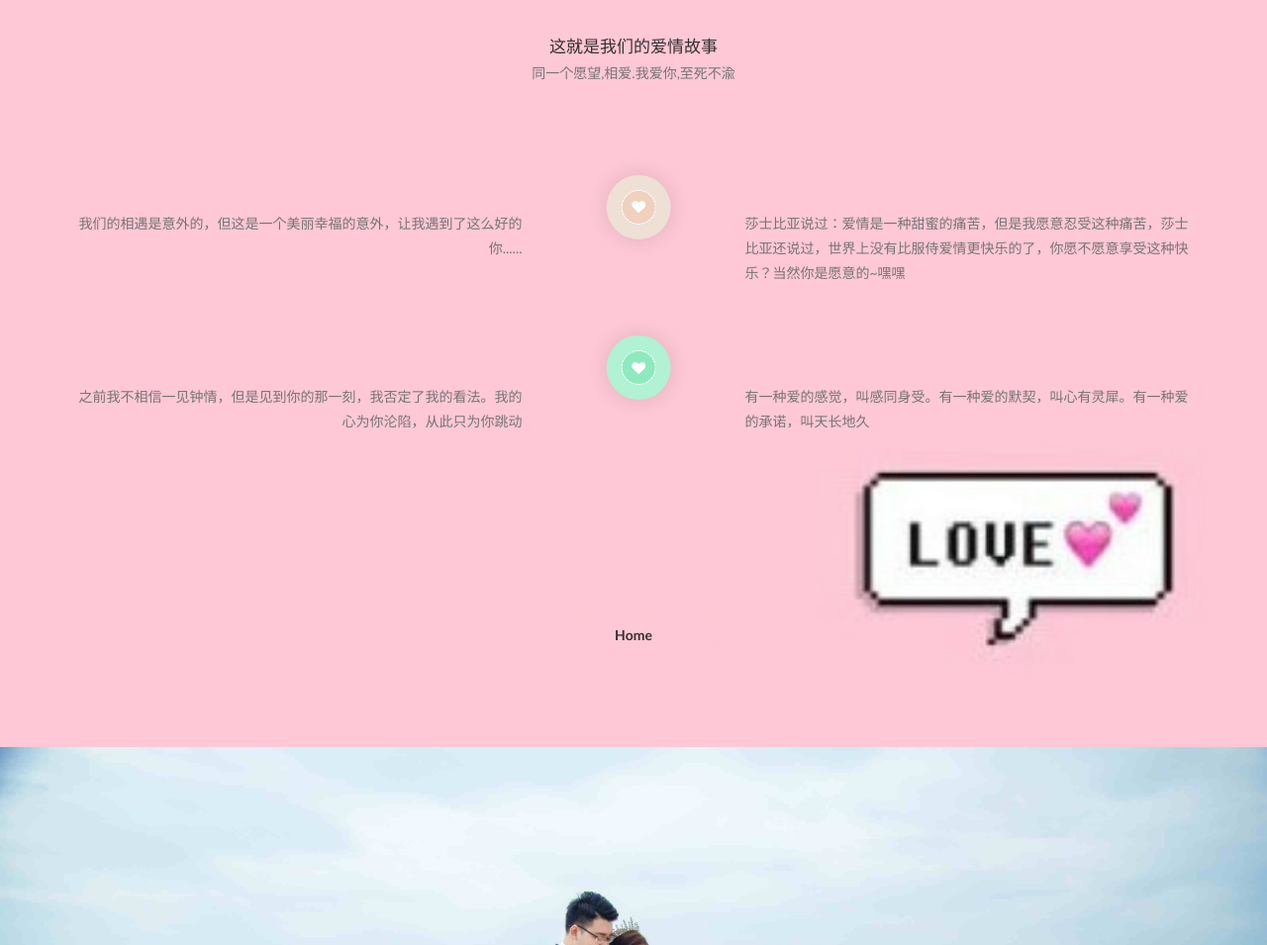
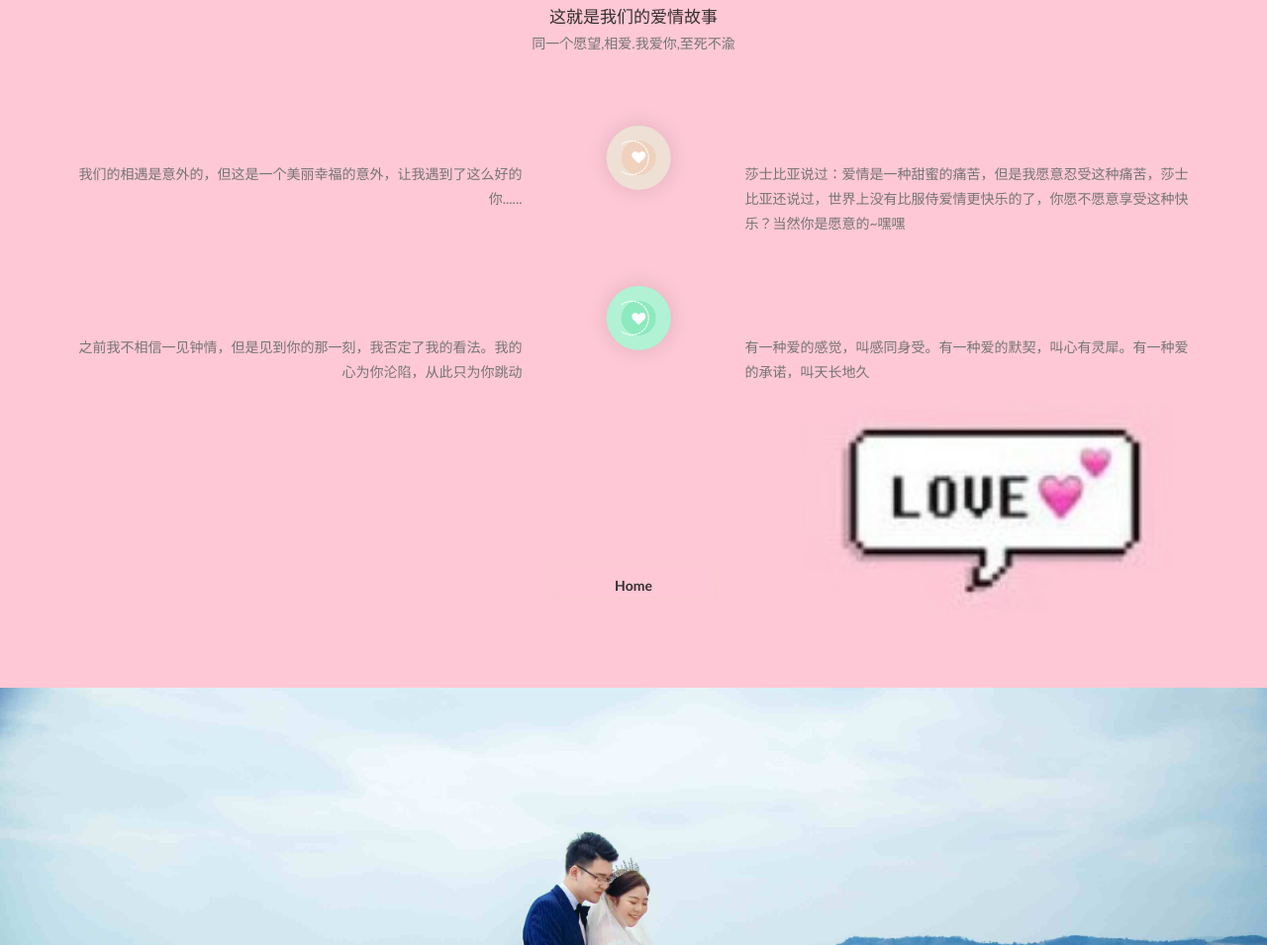
Before and after one commit to yanlingit/yanlingit.github.io, a plain HTML site: page index.html in a window 1280 px wide. Shown: the part 1042-1997 px from the top of the page at 99% size. Drawn offline with Linux system fonts and the light colour scheme; files whose address does not match are found by name.

Commit message:
Update index.html

```diff
--- a/index.html
+++ b/index.html
@@ -37,7 +37,7 @@
 	<script src="js/canvas-nest.min.js"></script>
       <div class="loader">
          <div class="loader-inner">
-            <svg width="120" height="220" viewbox="0 0 100 100" class="loading-spinner" version="1.1" xmlns="http://www.w3.org/2000/svg">
+            <svg width="120" height="180" viewbox="0 0 100 100" class="loading-spinner" version="1.1" xmlns="http://www.w3.org/2000/svg">
                <circle class="spinner" cx="50" cy="50" r="21" fill="#ffffff" stroke-width="2"/>
             </svg>
          </div>
@@ -94,13 +94,13 @@
                </div>
             </div>
          </section>
-         <section id="story" class="story pt-90 pb-90">
+         <section id="story" class="story pt-80 pb-80">
             <svg class="section-dashed" version="1.1"  xmlns="http://www.w3.org/2000/svg" xmlns:xlink="http://www.w3.org/1999/xlink" x="0px" y="0px" width="50px" height="200px" xml:space="preserve">
-               <path class="dashed-line" stroke-width="1"  d="M30 0 v600 400"/>
+               <path class="dashed-line" stroke-width="1"  d="M30 0 v400 400"/>
             </svg>
             <div class="container">
                <div class="row">
-                  <div class="col-sm-12 text-center mb-100">
+                  <div class="col-sm-12 text-center mb-80">
 
                      <h1 class="title">Our love story</h1>
                      <p>The Story of our love</p>
@@ -114,11 +114,11 @@
                      <h2 class="heavy">这就是我们的爱情故事<br><span>同一个愿望,相爱.我爱你,至死不渝</span></h2>
                   </div>
                </div>
-               <div class="row story-row mt-100 mb-100">
+               <div class="row story-row mt-80 mb-80">
                   <div class="circle-dashed timeline bg">
                      <div class="round-circle bg before">
                         <svg viewBox="0 0 103 103" version="1.1" xmlns="http://www.w3.org/2000/svg" class="dashed-border">
-                           <circle cx="50%" cy="50%" r="50"/>
+                           <circle cx="30%" cy="50%" r="50"/>
                         </svg>
                         <i class="icon-heart"></i>
                      </div>
@@ -138,7 +138,7 @@
                   <div class="circle-dashed timeline bg green">
                      <div class="round-circle  green before">
                         <svg viewBox="0 0 103 103" version="1.1" xmlns="http://www.w3.org/2000/svg" class="dashed-border">
-                           <circle cx="50%" cy="50%" r="50"/>
+                           <circle cx="30%" cy="50%" r="50"/>
                         </svg>
                         <i class="icon-heart"></i>
                      </div>
```
